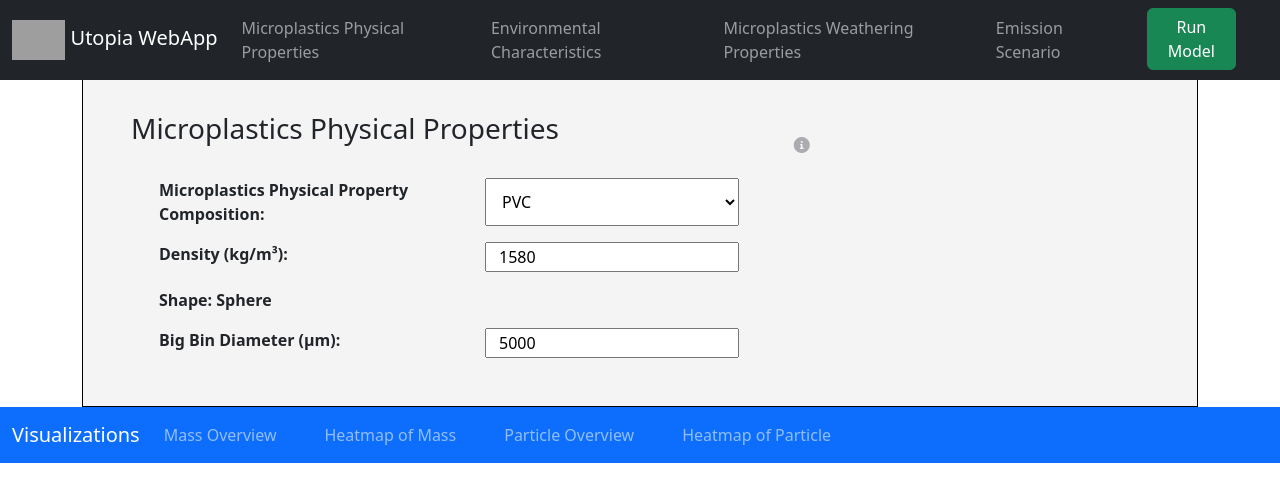
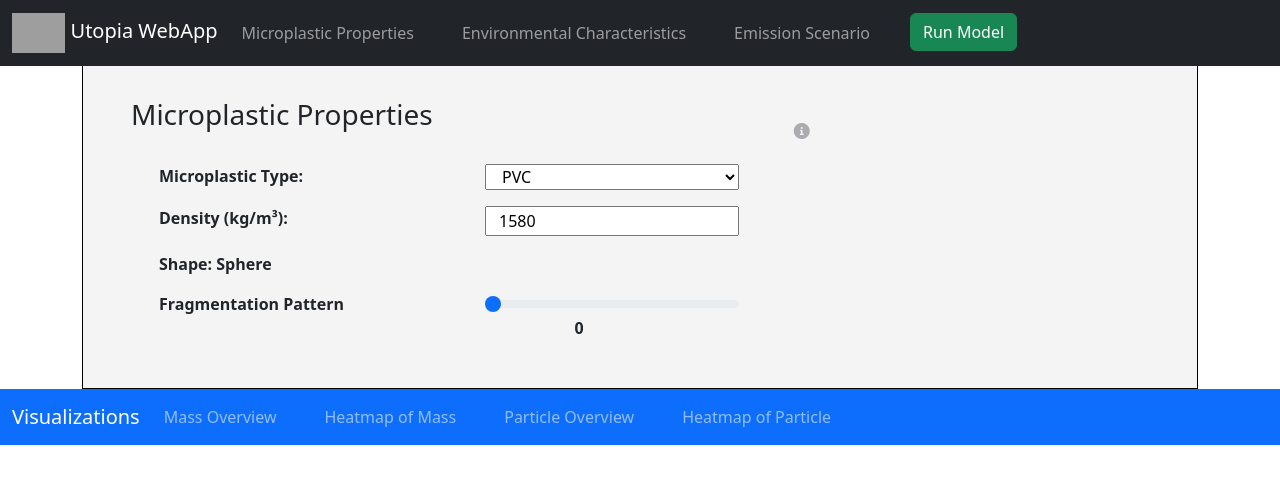
Before and after one commit to karenlarkina/UTOPIA-WebApp, a Flask app: page / in a window 1280 px wide, after a click on "Microplastic Properties". Shown: the top 502 px of the page. Run offline with Flask 3, Linux system fonts and the light colour scheme; some libraries are stand-ins or nearby versions; grey boxes are pictures that could not be loaded.

Commit message:
Changes in input parameter menu.
Changed titles of all views and their respective parameter values; changed fragmentation pattern slider; moved elements around in input menus and removed Weathering Properties -> changed backend accordingly; added default value for big bin size and removed it from user input.

```diff
--- a/src/views/static/js/d3-heatmap.js
+++ b/src/views/static/js/d3-heatmap.js
@@ -12,16 +12,12 @@ document.addEventListener('DOMContentLoaded', function () {
                 MP_composition: document.getElementById('mpp_composition').value,
                 shape: "sphere", //default
                 N_sizeBins: 5, //default
-                big_bin_diameter_um: document.getElementById('bbdiameter').value,
+                fragmentation_style: document.getElementById('fragmentation_style').value,
                 runName: document.getElementById('mpp_composition').value,
             },
             EnvCharacteristics: { // Currently just commented out
                 // spm_diameter_um: document.getElementById('spmDiameter').value,
                 // spm_density_kg_m3: document.getElementById('spmDensity').value
-            },
-            MicroWeatProperties:{
-                fragmentation_style: document.getElementById('fragmentation_style').value
-                // fragmentation_range: document.getElementById('customFragmentationRange').value;
             },
             EmScenario:{
                 MPform: document.getElementById('mp_form').value,
@@ -219,7 +215,7 @@ document.addEventListener('DOMContentLoaded', function () {
         };
 
         const mousemove = function(event, d) {
-            if (d[fraction] !== "" && d[fraction] !== 0 && d[fraction] !== "0" && !Number.isNaN(d[fraction])) { // <--adjusted for extended data
+            if (d[fraction] !== "" && d[fraction] !== 0 && d[fraction] !== "0" && !Number.isNaN(d[fraction])) {
                 // Calculate the position of the tooltip relative to the mouse pointer
                 const tooltipLeft = event.pageX + 10;
                 const tooltipTop = event.pageY - 50;
@@ -228,7 +224,7 @@ document.addEventListener('DOMContentLoaded', function () {
 
                 // Update the position of the tooltip
                 tooltip
-                    .html(`Log ${mode} fraction: ${Number(d[fraction]).toFixed(2)}<br>% of total ${mode} = ${totPercentage}%`) // <--------------- with extended data
+                    .html(`Log ${mode} fraction: ${Number(d[fraction]).toFixed(2)}<br>% of total ${mode} = ${totPercentage}%`)
                     .style("left", tooltipLeft + "px")
                     .style("top", tooltipTop + "px")
                     .style("display", "block");
@@ -1366,7 +1362,7 @@ document.addEventListener('DOMContentLoaded', function () {
                 document.getElementById('loading-spinner').style.display = 'none';
                 document.getElementById('main-content').classList.remove('blur');
                 let inputs = getModelRunInfo(inputData); // getting input information as an array
-                let modelRunText = `Input of ${inputs[0]}g/s of ${inputs[1]} ${inputs[2]} spherical microplastics particles of ${inputs[3]}kg/m3 density into the ${inputs[4]} compartment. Selected fragmentation style: ${inputs[5]}.`
+                let modelRunText = `Input of ${inputs[0]}g/s of ${inputs[1]} ${inputs[2]} spherical microplastics particles of ${inputs[3]}kg/m3 density into the ${inputs[4]} compartment. Selected fragmentation pattern: ${inputs[5]}.`
                 let runModelContainer = document.getElementById("model-run-input");
                 runModelContainer.textContent = modelRunText; // assigning the text with model input to Model Run
             });
@@ -1375,7 +1371,7 @@ document.addEventListener('DOMContentLoaded', function () {
     // Getting the input information
     function getModelRunInfo(inputJsonData) {
         let parsedInput = JSON.parse(inputJsonData); // parsing the JSON object
-        let indexes = [3, 3, 3, 0, 3, 2]; // listing the input parameter field indexes in the correct order
+        let indexes = [2, 2, 2, 0, 2, 0]; // listing the input parameter field indexes in the correct order
         // Listing the input elements with the correct names in model
         let fieldNameArray = ["input_flow_g_s", "MPform", "size_bin", "MPdensity_kg_m3", "emiss_comp", "fragmentation_style"];
         let fieldValueArray = []; // array for storing the actual presentable elements
--- a/src/views/static/js/main-elements.js
+++ b/src/views/static/js/main-elements.js
@@ -17,7 +17,7 @@ document.addEventListener('DOMContentLoaded', function() {
     // Ensure the selected fragmentation value in WP is displayed correctly
     document.getElementById('selectedFragmentationRange').textContent = document.getElementById('fragmentation_style').value;
     // initialize components
-    generateMaterialProperties()
+    generateMaterialProperties();
 });
 
 const jsonPath = '/static/json-files/information.json';
@@ -95,10 +95,8 @@ function toggleOptions(container_id, element) {
     // Highlighting selection on the navbar
     var navLinks = document.querySelectorAll('.nav-link');
     navLinks.forEach(function(link) {
-        // link.classList.remove('active'); // Remove all active elements
     });
-    // Removed since during model run, all parameters are considered hence shouldn't be seem activated after RUN
-    // element.classList.add('active'); // Reactivate newly selected element
+
 }
 
 function generateMaterialProperties() {
@@ -112,13 +110,13 @@ function generateMaterialProperties() {
     // Add new content based on selected material
     switch (selectedMaterial) {
       case "PVC":
-        materialPropertiesDiv.innerHTML = '<div class="row"><label class="col-md-4" for="density">Density (kg/m³):</label><input type="number" class="col-md-3" id="density" value="1580"></div><div class="row"><label>Shape: Sphere</label></div><div class="row"><label for="bbdiameter" class="col-md-4">Big Bin Diameter (µm):</label> <input class="col-md-3" type="number" id="bbdiameter" value="5000"></div>';
+        materialPropertiesDiv.innerHTML = '<div class="row"><label class="col-md-4" for="density">Density (kg/m³):</label><input type="number" class="col-md-3" id="density" value="1580"></div><div class="row"><label>Shape: Sphere</label></div>';
         break;
       case "PE":
-        materialPropertiesDiv.innerHTML = '<div class="row"><label class="col-md-4" for="density">Density (kg/m³):</label><input type="number" class="col-md-3" id="density" value="980"></div><div class="row"><label>Shape: Sphere</label></div><div class="row"><label for="bbdiameter" class="col-md-4">Big Bin Diameter (µm):</label> <input class="col-md-3" type="number" id="bbdiameter" value="5000"></div>';
+        materialPropertiesDiv.innerHTML = '<div class="row"><label class="col-md-4" for="density">Density (kg/m³):</label><input type="number" class="col-md-3" id="density" value="980"></div><div class="row"><label>Shape: Sphere</label></div>';
         break;
       case "PA":
-        materialPropertiesDiv.innerHTML = '<div class="row"><label class="col-md-4" for="density">Density (kg/m³): </label> <input type="number" class="col-md-3" id="density" value="1000"></div><div class="row"><label>Shape: Sphere</label></div><div class="row"><label for="bbdiameter" class="col-md-4">Big Bin Diameter (µm):</label> <input class="col-md-3" type="number" id="bbdiameter" value="5000"></div>';
+        materialPropertiesDiv.innerHTML = '<div class="row"><label class="col-md-4" for="density">Density (kg/m³): </label> <input type="number" class="col-md-3" id="density" value="1000"></div><div class="row"><label>Shape: Sphere</label></div>';
         break;
       default:
         materialPropertiesDiv.innerHTML = '<div class="row"><label class="col-md-4">No properties available for selected material</label></div>';
--- a/src/views/templates/index.html
+++ b/src/views/templates/index.html
@@ -20,14 +20,12 @@
             <div class="collapse navbar-collapse" id="navbarNav">
                 <ul class="navbar-nav w-100">
                     <li class="nav-item">
-                        <a class="nav-link" id="mpp_btn" href="#" onclick="toggleOptions('mpp_container', this)">Microplastics Physical Properties</a>
+                        <a class="nav-link" id="mpp_btn" href="#" onclick="toggleOptions('mpp_container', this)">Microplastic Properties</a>
                     </li>
                     <li class="nav-item">
                         <a class="nav-link" id="ec_btn" href="#" onclick="toggleOptions('ec_container', this)">Environmental Characteristics</a>
                     </li>
-                    <li class="nav-item">
-                        <a class="nav-link" id="mwp_btn" href="#" onclick="toggleOptions('mwp_container', this)">Microplastics Weathering Properties</a>
-                    </li>
+
                     <li class="nav-item">
                         <a class="nav-link" id="es_btn" href="#" onclick="toggleOptions('es_container', this)">Emission Scenario</a>
                     </li>
@@ -42,11 +40,11 @@
             <div class="container" id="input_variables_container">
                 <div id="mpp_container" class="toggle_container">
                     <div class="col-md-8 d-flex justify-content-between align-items-center">
-                        <h3>Microplastics Physical Properties</h3>
+                        <h3>Microplastic Properties</h3>
                         <i class="fas fa-info-circle info-icon" data-toggle="tooltip" data-placement="right" title="..."></i>
                     </div>
                     <div class="row">
-                        <label for="mpp_composition" class="col-md-4">Microplastics Physical Property Composition:</label>
+                        <label for="mpp_composition" class="col-md-4">Microplastic Type:</label>
                         <select id="mpp_composition" class="col-md-3" onchange="generateMaterialProperties()">
                             <option value="PVC">PVC</option>
                             <option value="PE">PE</option>
@@ -56,49 +54,21 @@
                     <div id="materialProperties">
                     <!-- will be dynamically generated -->
                     </div>
+                    <div class="row">
+                        <label for="fragmentation_style" class="form-label col-md-4">Fragmentation Pattern</label>
+                        <input type="range" class="form-range col-md-3" min="0" max="1" step="0.1" id="fragmentation_style" style="width: 25%" value="0">
+                        <span id="selectedFragmentationRange" class="col-md-1" style="font-weight: bold; margin-top: 1.5rem; margin-left: -11rem;">0</span>
+                    </div>
                 </div>
                 <div id="ec_container" class="toggle_container">
                     <div class="col-md-8 d-flex justify-content-between align-items-center">
                         <h3>Environmental Characteristics</h3>
                         <i class="fas fa-info-circle info-icon" data-toggle="tooltip" data-placement="right" title="..."></i>
                     </div>
-                        {# TODO currently just commented out -> remove later #}
-{#                        <div class="row">#}
-{#                            <label class="col-md-4" for="spmDiameter">SPM Diameter (µm):</label>#}
-{#                            <input class="col-md-3" type="number" id="spmDiameter" value="0.5" min="0.1" step="0.1">#}
-{#                        </div>#}
-{#                        <div class="row">#}
-{#                            <label class="col-md-4" for="spmDensity">SPM Density (kg/m³):</label>#}
-{#                            <input class="col-md-3" type="number" id="spmDensity" value="2000">#}
-{#                        </div>#}
                         <div class="row">
                             <label class="col-md-4">Compartments Properties:</label>
                             <button class="col-md-3">Edit File</button>
                         </div>
-                </div>
-                <div id="mwp_container" class="toggle_container">
-                    <div class="col-md-8 d-flex justify-content-between align-items-center">
-                        <h3>Weathering Properties</h3>
-                        <i class="fas fa-info-circle info-icon" data-toggle="tooltip" data-placement="right" title="..."></i>
-                    </div>
-<!--                    <div class="row">--> <!--Old fragmentation style selector-->
-<!--                        <label class="col-md-4" for="fragmentation_style_old" style="color: orangered">Fragmentation Style:</label>-->
-<!--                        <select class="col-md-3" id="fragmentation_style_old" style="color: orangered" onchange="changeFragmentationStyle()">-->
-<!--                            <option value="sequential_fragmentation">Sequential</option>-->
-<!--                            <option value="erosive_fragmentation">Erosive</option>-->
-<!--                            <option value="mixed_fragmentation">Mixed</option>-->
-<!--                            <option value="no_fragmentation">No Fragmentation</option>-->
-<!--                        </select>-->
-<!--                    </div>-->
-                    <div class="row">
-                        <label for="fragmentation_style" class="form-label col-md-4">Fragmentation range</label>
-                        <input type="range" class="form-range col-md-3" min="0" max="1" step="0.1" id="fragmentation_style" style="width: 25%" value="0">
-                        <span id="selectedFragmentationRange" class="col-md-1" style="font-weight: bold;">0</span>
-                    </div>
-<!--                    <div class="row">-->
-<!--                        <label class="col-md-4">Process Input Parameters</label>-->
-<!--                        <label class="col-md-3">TBD</label>-->
-<!--                    </div>-->
                 </div>
                 <div id="es_container" class="toggle_container">
                     <div class="col-md-8 d-flex justify-content-between align-items-center">
```
Also changed, not shown: src/models/script_UTOPIA_user.py (+3 -5 lines).
